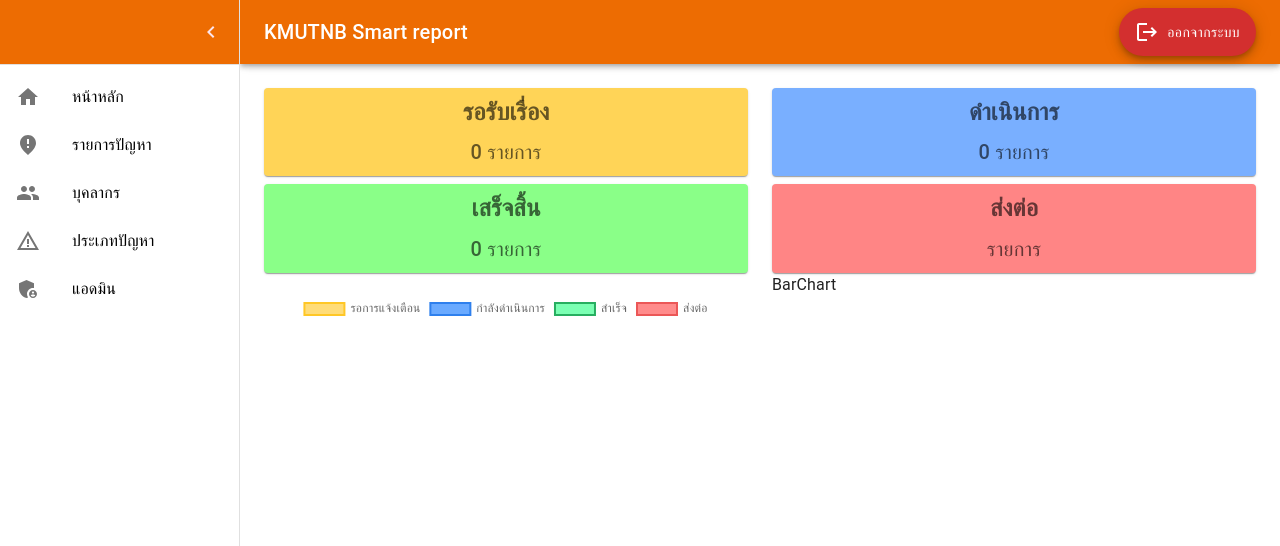
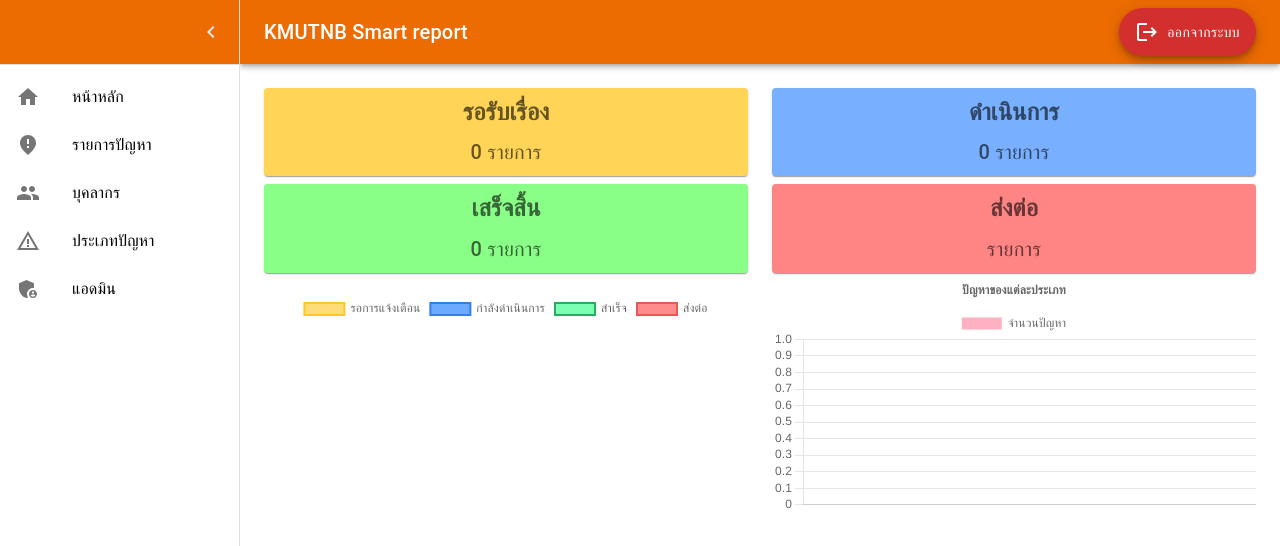
Before and after one commit to NattawutTanthai/web_admin_smart_report, a React (Vite) app: page /Dashborad/MainPage in a window 1280 px wide. Shown: the top 546 px of the page. Built offline with nearby package versions, Linux system fonts and the light colour scheme; no server answers.

Commit message:
add bar chart

```diff
--- a/constants/axiosConfig.js
+++ b/constants/axiosConfig.js
@@ -2,8 +2,8 @@ import axios from 'axios';
 
 
 const Axios = axios.create({
-  // baseURL: 'http://localhost:3333'
-  baseURL: 'https://api-smart-report.vercel.app'
+  baseURL: 'http://localhost:3333'
+  // baseURL: 'https://api-smart-report.vercel.app'
 });
 
 export default Axios;
--- a/src/components/BarChart.jsx
+++ b/src/components/BarChart.jsx
@@ -1,7 +1,71 @@
-import React from 'react'
+import React, { useEffect, useState } from 'react';
+import {
+    Chart as ChartJS,
+    CategoryScale,
+    LinearScale,
+    BarElement,
+    Title,
+    Tooltip,
+    Legend,
+} from 'chart.js';
+import { Bar } from 'react-chartjs-2';
+import Axios from '../../constants/axiosConfig';
 
 export default function BarChart() {
-  return (
-    <div>BarChart</div>
-  )
+    // const labels = [];
+    const [labels, setLabels] = useState([]);
+    const [dataType, setDataType] = useState([]);
+
+    useEffect(() => {
+        getType();
+        console.log('i fire once');
+    }, []);
+
+    const getType = async () => {
+        await Axios.get('/task/count/type')
+            .then((res) => {
+                res.data.map((item) => {
+                    setLabels((labels) => [...labels, item._id]);
+                    setDataType((dataType) => [...dataType, item.count]);
+                });
+                console.log(labels);
+            })
+            .catch((err) => {
+                console.log("error : " + err);
+            });
+    };
+
+    ChartJS.register(
+        CategoryScale,
+        LinearScale,
+        BarElement,
+        Title,
+        Tooltip,
+        Legend
+    );
+
+    const options = {
+        responsive: true,
+        plugins: {
+            legend: {
+                position: 'top',
+            },
+            title: {
+                display: true,
+                text: 'ปัญหาของแต่ละประเภท',
+            },
+        },
+    };
+
+    const data = {
+        labels,
+        datasets: [
+            {
+                label: 'จำนวนปัญหา',
+                data: dataType,
+                backgroundColor: 'rgba(255, 99, 132, 0.5)',
+            },
+        ],
+    };
+    return <Bar options={options} data={data} />;
 }
```
